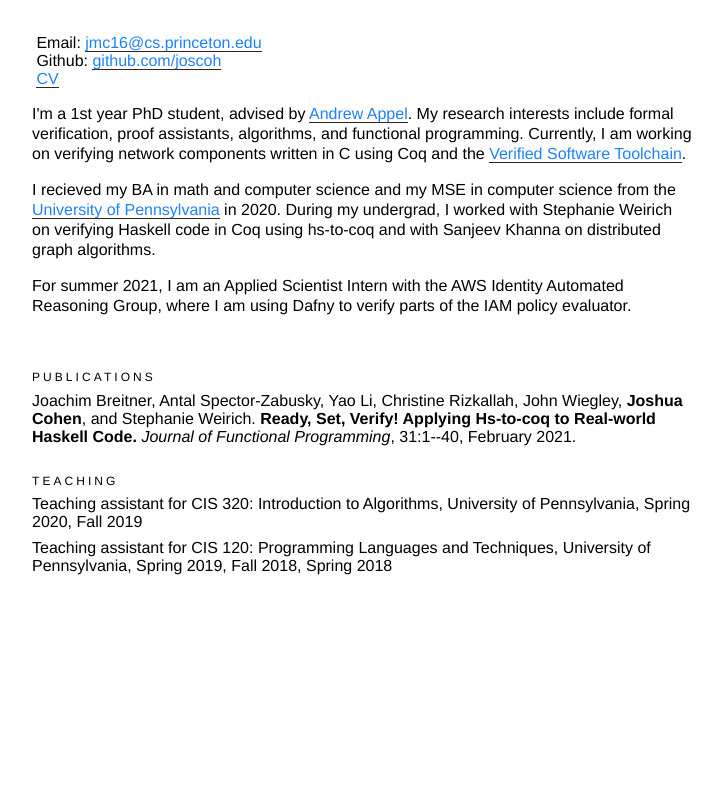
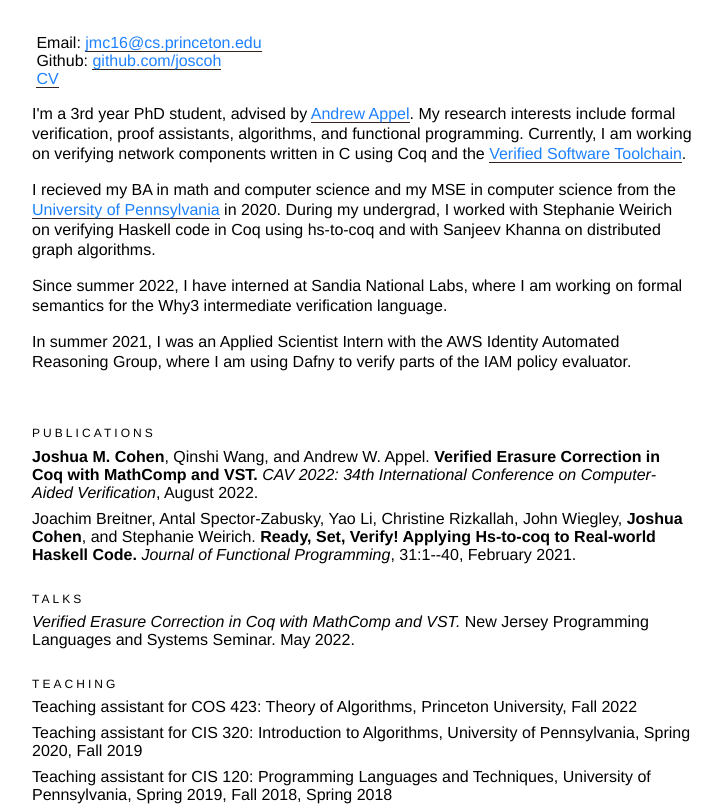
Before and after one commit to joscoh/joscoh.github.io, a plain HTML site: page index.html in a window 1280 px wide. Shown: the part 90-902 px from the top of the page, without its empty margins (278-1000 px from the left). Before the commit the page ends 800 px from the top, so only its background shows below. Drawn offline with Linux system fonts and the light colour scheme.

Commit message:
Lots of changes, updated with Sandia, paper, talk, TA

```diff
--- a/index.html
+++ b/index.html
@@ -2,13 +2,13 @@
 <html lang="en">
   <head>
     <!-- Global site tag (gtag.js) - Google Analytics -->
-    <script async src="https://www.googletagmanager.com/gtag/js?id=UA-57012377-3"></script>
+    <script async src="https://www.googletagmanager.com/gtag/js?id=G-C5ZTQJY1TK"></script>
     <script>
       window.dataLayer = window.dataLayer || [];
       function gtag(){dataLayer.push(arguments);}
       gtag('js', new Date());
 
-      gtag('config', 'UA-57012377-3');
+      gtag('config', 'G-C5ZTQJY1TK');
     </script>
     <meta charset="utf-8">
     <title>Joshua Cohen</title>
@@ -41,7 +41,7 @@
     <div class="header">
       <div class="subsubtitle">
         <p>
-        I'm a 1st year PhD student, advised by <a href="https://www.cs.princeton.edu/~appel/">Andrew Appel</a>. My research interests include formal verification, proof assistants, algorithms, and functional programming.  Currently, I am working on verifying network components written in C using Coq and the <a href="http://vst.cs.princeton.edu/">Verified Software Toolchain</a>.
+        I'm a 3rd year PhD student, advised by <a href="https://www.cs.princeton.edu/~appel/">Andrew Appel</a>. My research interests include formal verification, proof assistants, algorithms, and functional programming.  Currently, I am working on verifying network components written in C using Coq and the <a href="http://vst.cs.princeton.edu/">Verified Software Toolchain</a>.
         </p>
 
         <p>
@@ -49,7 +49,11 @@
         </p>
 
         <p>
-        For summer 2021, I am an Applied Scientist Intern with the AWS Identity Automated Reasoning Group, where I am using Dafny to verify parts of the IAM policy evaluator.
+          Since summer 2022, I have interned at Sandia National Labs, where I am working on formal semantics for the Why3 intermediate verification language.
+        </p>
+
+        <p>
+        In summer 2021, I was an Applied Scientist Intern with the AWS Identity Automated Reasoning Group, where I am using Dafny to verify parts of the IAM policy evaluator.
         </p>
       </div>
     </div>
@@ -58,13 +62,27 @@
           <h1>Publications</h1>
           <ul>
             <li>
+              <b> Joshua M. Cohen</b>, Qinshi Wang, and Andrew W. Appel. <b> Verified Erasure Correction in Coq with MathComp and VST. </b> <i> CAV 2022: 34th International Conference on Computer-Aided Verification</i>, August 2022.
+            </li>
+            <li>
               Joachim Breitner, Antal Spector-Zabusky, Yao Li, Christine Rizkallah, John Wiegley, <b>Joshua Cohen</b>, and Stephanie Weirich. <b>Ready, Set, Verify! Applying Hs-to-coq to Real-world Haskell Code.</b> <i>Journal of Functional Programming</i>, 31:1--40, February 2021.
+            </li>
+          </ul>
+        </section>
+        <section>
+          <h1>Talks</h1>
+          <ul>
+            <li>
+              <i>Verified Erasure Correction in Coq with MathComp and VST.</i> New Jersey Programming Languages and Systems Seminar. May 2022.
             </li>
           </ul>
         </section>
         <section>
           <h1>Teaching</h1>
           <ul>
+            <li>
+              Teaching assistant for COS 423: Theory of Algorithms, Princeton University, Fall 2022
+            </li>
             <li>
               Teaching assistant for CIS 320: Introduction to Algorithms, University of Pennsylvania, Spring 2020, Fall 2019
             </li>
```
Also changed, not shown: 1 other file.
